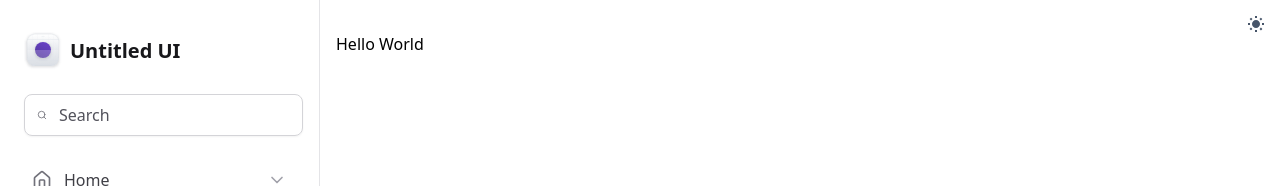
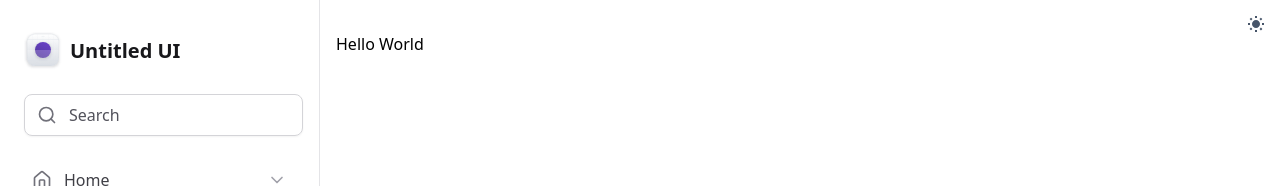
Before and after one commit to yanlimabarbosa/tailwind-next, a Next.js app: page / in a window 1280 px wide. Shown: the top 186 px of the page. Built offline with nearby package versions, Linux system fonts and the light colour scheme.

Commit message:
feat: apply composition pattern to input component

```diff
--- /dev/null
+++ b/src/components/Input.tsx
@@ -0,0 +1,35 @@
+import { ComponentProps } from "react"
+
+type InputPrefixProps = ComponentProps<"div">
+type InputControlProps = ComponentProps<"input">
+type InputRootProps = ComponentProps<"div">
+
+function InputPrefix(props: InputPrefixProps) {
+  return <div {...props} />
+}
+
+function InputControl(props: InputControlProps) {
+  return (
+    <input
+      {...props}
+      className="flex-1 border-0 bg-transparent p-0 text-zinc-900 placeholder-zinc-600 dark:text-zinc-100 dark:placeholder-zinc-300"
+    />
+  )
+}
+
+function InputRoot(props: InputRootProps) {
+  return (
+    <div
+      {...props}
+      className="mx-1 flex w-full items-center gap-3 rounded-lg border border-zinc-300 px-3 py-2 shadow-sm dark:border-zinc-600"
+    />
+  )
+}
+
+export const Input = {
+  Prefix: InputPrefix,
+  Control: InputControl,
+  Root: InputRoot,
+}
+
+export default Input
--- a/src/components/Sidebar/index.tsx
+++ b/src/components/Sidebar/index.tsx
@@ -11,20 +11,19 @@ import {
 } from "lucide-react"
 import { UsedSpaceWidget } from "./used-space-widget"
 import { Profile } from "./Profile"
+import Input from "../Input"
 
 export function Sidebar() {
   return (
     <aside className="flex flex-col gap-6 border-r border-zinc-200 px-5 py-8 dark:border-zinc-600">
       <Logo />
 
-      <div className="mx-1 flex w-full items-center gap-3 rounded-lg border border-zinc-300 px-3 py-2 shadow-sm dark:border-zinc-600">
-        <Search className="h-5 w-5 text-zinc-500" />
-        <input
-          type="text"
-          placeholder="Search"
-          className="flex-1 border-0 bg-transparent p-0 text-zinc-900 placeholder-zinc-600 dark:text-zinc-100 dark:placeholder-zinc-300"
-        />
-      </div>
+      <Input.Root>
+        <Input.Prefix>
+          <Search className="h-5 w-5 text-zinc-500" />
+        </Input.Prefix>
+        <Input.Control placeholder="Search" />
+      </Input.Root>
 
       <nav className="space-y-0.5">
         <NavItem title="home" icon={Home} />
```
